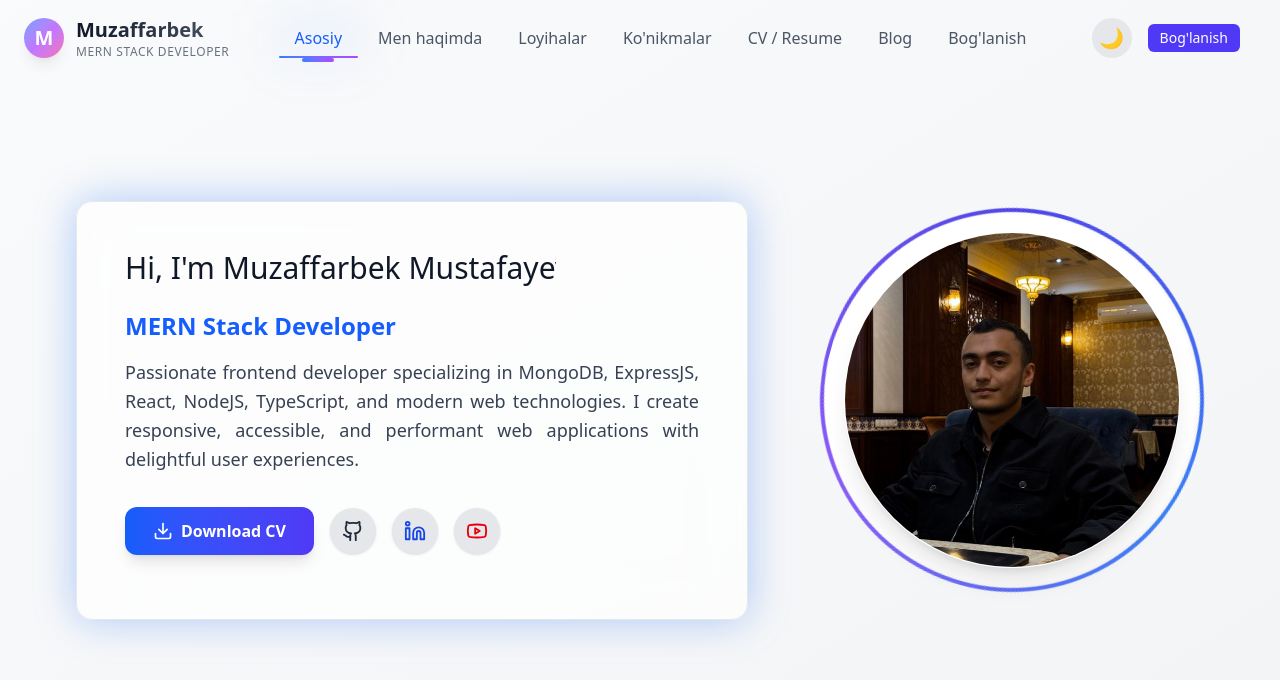
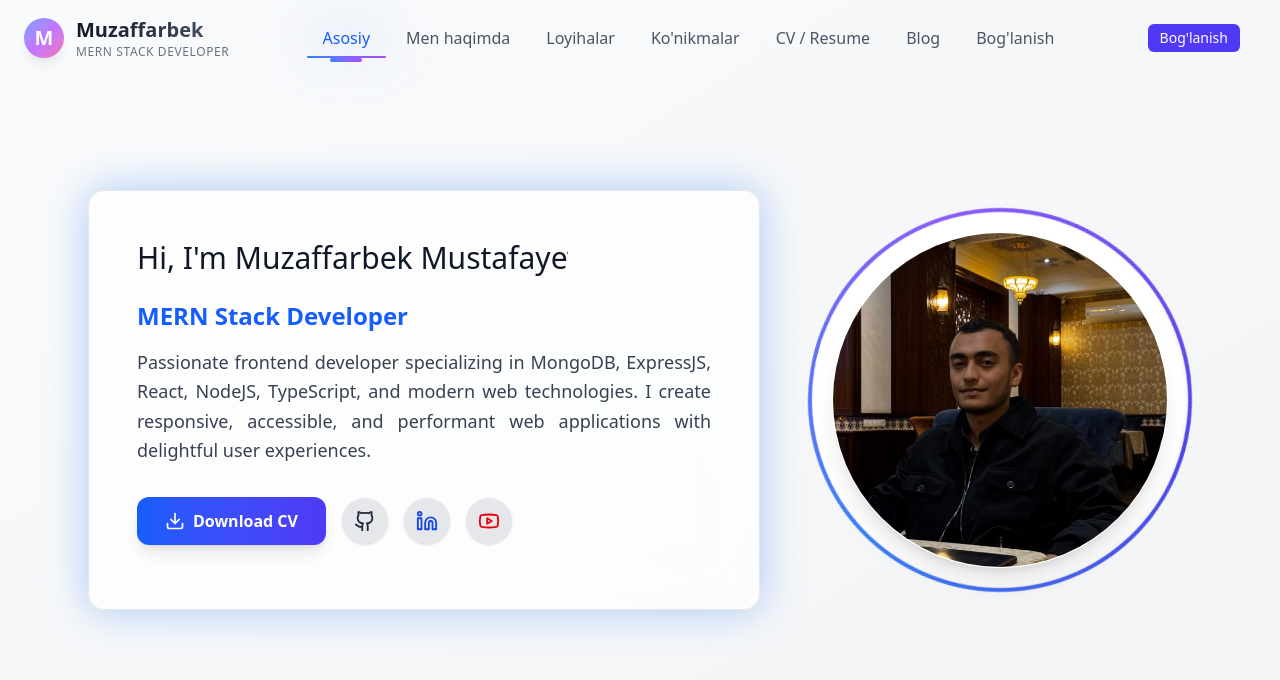
Before and after one commit to muzaffarbekmustafayevgit/AboutMeCli, a React (Vite) app: page / in a window 1280 px wide. Shown: the top 680 px of the page. Built offline with nearby package versions, Linux system fonts and the light colour scheme.

Commit message:
home page updated21

```diff
--- a/src/components/Navbar.jsx
+++ b/src/components/Navbar.jsx
@@ -70,7 +70,7 @@ return (
 
       {/* Right Side */}
       <div className="flex items-center space-x-4">
-        <ThemeToggle />
+
         <Button
           variant="primary"
           size="sm"
--- a/src/pages/Home.jsx
+++ b/src/pages/Home.jsx
@@ -12,61 +12,33 @@ function Home() {
   }, []);
 
   return (
-    <div className="flex gap-12 flex-col h-screen lg:flex-row justify-center items-center   p-6 md:p-8   dark:bg-gray-900 ">
+   <div className="flex flex-col lg:flex-row gap-8 lg:gap-12 justify-center items-center p-6 md:p-8 pt-32 min-h-screen dark:bg-gray-900">
   {/* Card 1: Content */}
   <div
-        className="rounded-2xl p-8 md:p-12 max-w-2xl mb-10 lg:mb-0 lg:mr-6 lg:mt-5
+    className="rounded-2xl p-6 md:p-12 w-full max-w-md lg:max-w-2xl
       bg-white/70 dark:bg-gray-900/70 backdrop-blur-xl shadow-2xl border border-gray-200 dark:border-gray-700
      shadow-[0_0_40px_rgba(59,130,246,0.4)] transition-all duration-500"
   >
-        <h3
-          className="typing-once md:text-3xl text-xl
-  text-gray-900 dark:text-white mb-4 w-fit pb-2"
-        >
+    <h3 className="typing-once md:text-3xl text-xl text-gray-900 dark:text-white mb-4 w-fit pb-2">
       Hi, I'm Muzaffarbek Mustafayev
     </h3>
 
     <style jsx>{`
       .typing-once {
-            overflow: hidden; /* matnni yashirish uchun */
+        overflow: hidden;
         white-space: nowrap;
         width: 0;
-
-            animation: typing 7s steps(40, end) forwards; /* yozuv sekinroq: 7s */
+        animation: typing 7s steps(40, end) forwards;
       }
-
       @keyframes typing {
-            from {
-              width: 0;
-            } /* boshlanish */
-            to {
-              width: 100%;
-            } /* oxirida to‘liq yoziladi */
+        from { width: 0; }
+        to { width: 100%; }
       }
-
-          /* Cursor blink */
       .typing-once::after {
-            content: "";
+        content: '';
         display: inline-block;
         width: 2px;
         height: 1em;
-            animation: blink 0.75s step-end infinite;
-            vertical-align: bottom;
-          }
-
-          @keyframes blink {
-            0%,
-            100% {
-              opacity: 0;
-            }
-            50% {
-              opacity: 1;
-              border-right: none;
-            }
-          }
-
-          /* Cursor typing tugagach yo‘qoladi */
-          .typing-once::after {
         animation: none;
         opacity: 0;
       }
@@ -76,77 +48,45 @@ function Home() {
       MERN Stack Developer
     </p>
 
-        <p className="text-gray-700 text-justify dark:text-gray-300 text-base md:text-lg leading-relaxed mb-8">
+    <p className="text-gray-700 dark:text-gray-300 text-base md:text-lg leading-relaxed mb-8 text-justify">
       Passionate frontend developer specializing in MongoDB, ExpressJS,
       React, NodeJS, TypeScript, and modern web technologies. I create
       responsive, accessible, and performant web applications with
       delightful user experiences.
     </p>
 
-        {/* BUTTON + ICONS */}
     <div className="flex flex-wrap items-center gap-4 mb-4">
-          <button
-            className="flex items-center justify-center gap-2 px-7 py-3
+      <button className="flex items-center justify-center gap-2 px-6 md:px-7 py-3
         bg-gradient-to-r from-blue-600 to-indigo-600 text-white font-semibold rounded-xl
-      shadow-lg hover:shadow-2xl hover:scale-105 active:scale-95
-      transition-all duration-300"
-          >
-            <Download size={20} />
-            Download CV
+        shadow-lg hover:shadow-2xl hover:scale-105 active:scale-95 transition-all duration-300">
+        <Download size={20} /> Download CV
       </button>
 
       <div className="flex gap-4">
-            <a
-              href="#"
-              className="p-3 bg-gray-200 dark:bg-gray-700 rounded-full
-             shadow hover:shadow-lg hover:-translate-y-1 transition-all"
-            >
+        <a href="#" className="p-3 bg-gray-200 dark:bg-gray-700 rounded-full shadow hover:shadow-lg hover:-translate-y-1 transition-all">
           <Github className="text-gray-800 dark:text-gray-200" size={22} />
         </a>
-
-            <a
-              href="#"
-              className="p-3 bg-gray-200 dark:bg-gray-700 rounded-full
-              shadow hover:shadow-lg hover:-translate-y-1 transition-all"
-            >
-              <Linkedin
-                className="text-blue-700 dark:text-blue-400"
-                size={22}
-              />
+        <a href="#" className="p-3 bg-gray-200 dark:bg-gray-700 rounded-full shadow hover:shadow-lg hover:-translate-y-1 transition-all">
+          <Linkedin className="text-blue-700 dark:text-blue-400" size={22} />
         </a>
-
-            <a
-              href="#"
-              className="p-3 bg-gray-200 dark:bg-gray-700 rounded-full
-              shadow hover:shadow-lg hover:-translate-y-1 transition-all"
-            >
+        <a href="#" className="p-3 bg-gray-200 dark:bg-gray-700 rounded-full shadow hover:shadow-lg hover:-translate-y-1 transition-all">
           <Youtube className="text-red-600 dark:text-red-400" size={22} />
         </a>
       </div>
     </div>
   </div>
 
-      {/* Card 2: Profile Image with Loader */}
-      <div className="relative w-80 h-80 md:w-96 md:h-96">
-        {/* Single Rotating Ring */}
-        <div
-          className="absolute inset-0 rounded-full animate-[spin_18s_linear_infinite]"
+  {/* Card 2: Profile Image */}
+  <div className="relative w-64 md:w-96 h-64 md:h-96">
+    <div className="absolute inset-0 rounded-full animate-[spin_18s_linear_infinite]"
       style={{
-            background: `conic-gradient(
-        from ${rotation}deg,
-        #4f46e5,
-        #3b82f6,
-        #8b5cf6,
-        #4f46e5
-      )`,
+        background: `conic-gradient(#4f46e5, #3b82f6, #8b5cf6, #4f46e5)`,
       }}
     >
-          {/* White inner circle */}
       <div className="absolute inset-1 bg-white dark:bg-gray-900 rounded-full shadow-inner"></div>
     </div>
 
-        {/* Profile Image */}
-        <div className="absolute inset-6 rounded-full overflow-hidden border-1 border-white dark:border-gray-800 shadow-xl">
+    <div className="absolute inset-6 rounded-full overflow-hidden border border-white dark:border-gray-800 shadow-xl">
       <img
         src={MyImage}
         alt="Muzaffarbek Mustafayev"
@@ -157,15 +97,12 @@ function Home() {
 
   <style jsx>{`
     @keyframes spin {
-          from {
-            transform: rotate(0deg);
-          }
-          to {
-            transform: rotate(360deg);
-          }
+      from { transform: rotate(0deg); }
+      to { transform: rotate(360deg); }
     }
   `}</style>
 </div>
+
   );
 }
 
```
Lines whose indentation alone changed are shown as unchanged.
